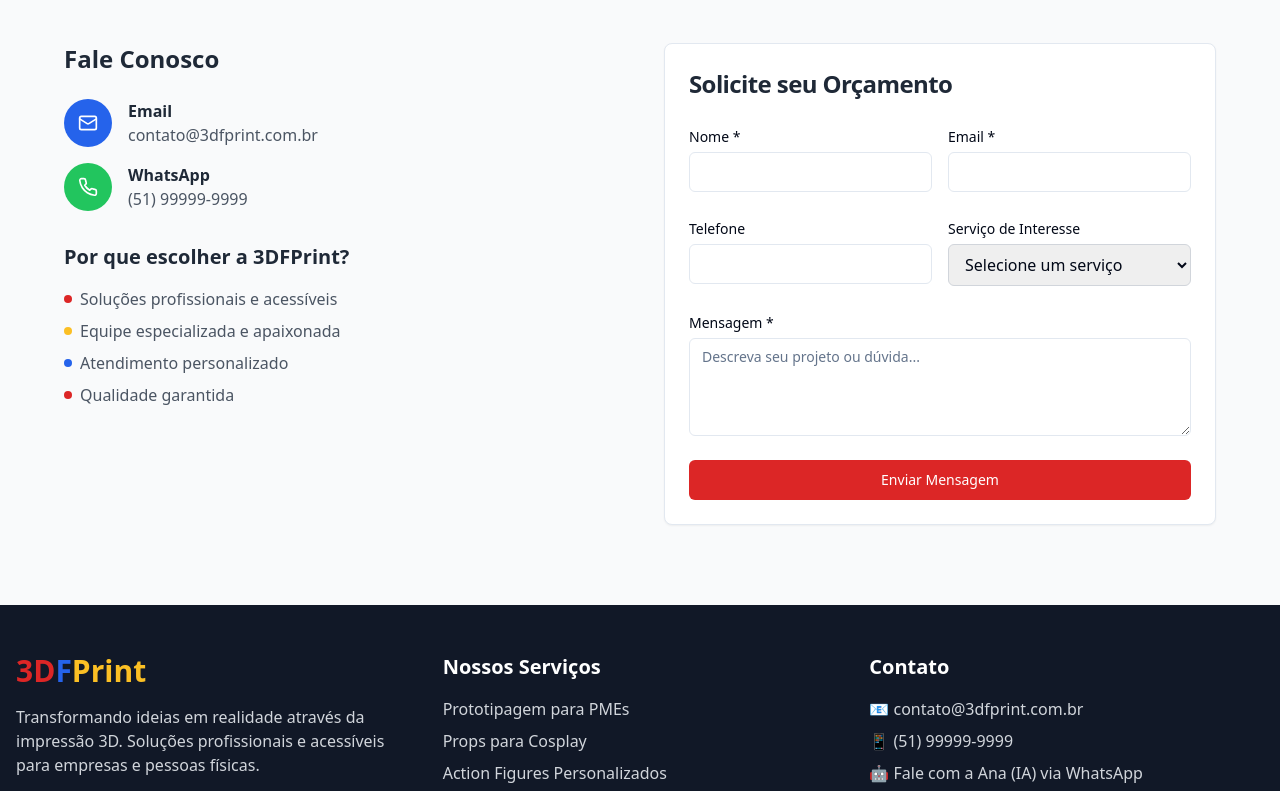
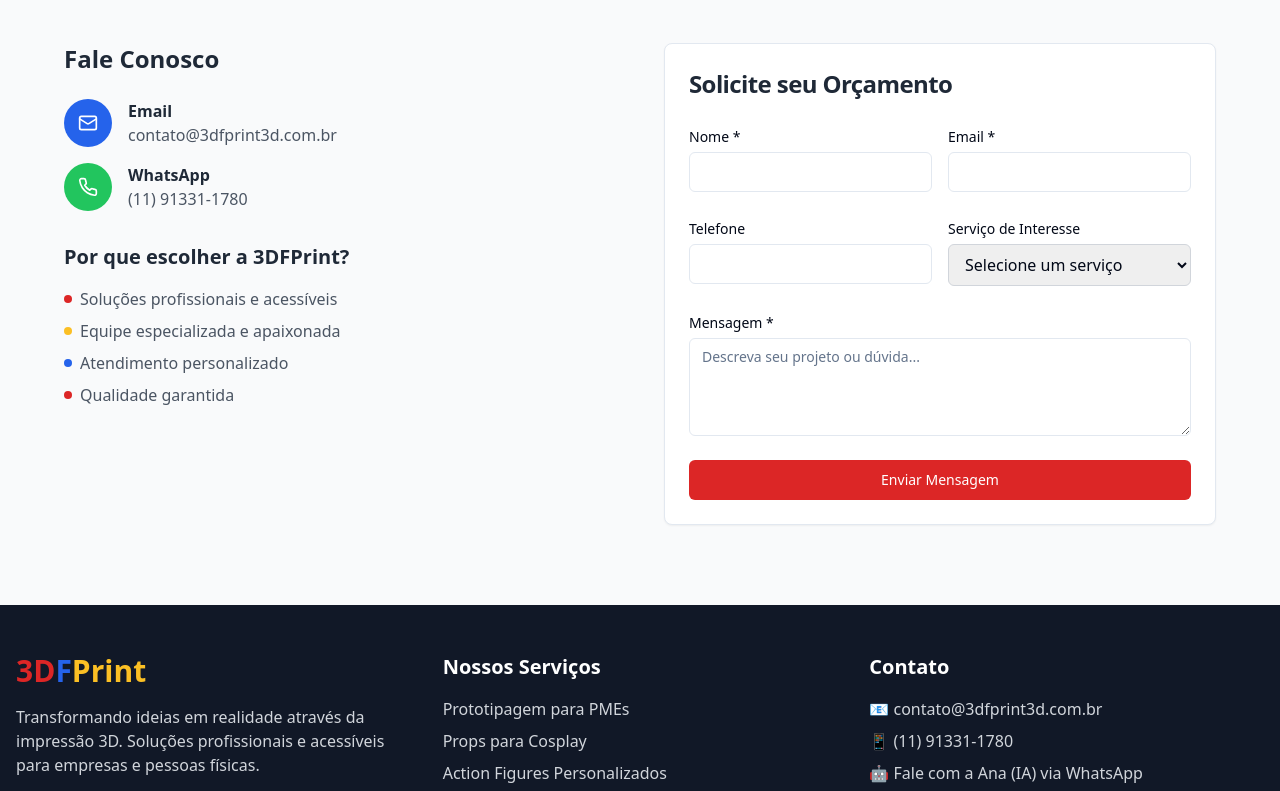
Before and after one commit to 3dfprint/3dfprint, a React (Vite) app: page / in a window 1280 px wide. Shown: the part 3080-3871 px from the top of the page. Built offline with nearby package versions, Linux system fonts and the light colour scheme.

Commit message:
Atualizar informações de contato

```diff
--- a/src/components/ContactForm.tsx
+++ b/src/components/ContactForm.tsx
@@ -1,4 +1,3 @@
-
 import { useState } from 'react';
 import { Button } from '@/components/ui/button';
 import { Input } from '@/components/ui/input';
@@ -75,7 +74,7 @@ const ContactForm = () => {
                   </div>
                   <div>
                     <p className="font-semibold text-gray-800">Email</p>
-                    <p className="text-gray-600">contato@3dfprint.com.br</p>
+                    <p className="text-gray-600">contato@3dfprint3d.com.br</p>
                   </div>
                 </div>
                 <div className="flex items-center space-x-4">
@@ -84,7 +83,7 @@ const ContactForm = () => {
                   </div>
                   <div>
                     <p className="font-semibold text-gray-800">WhatsApp</p>
-                    <p className="text-gray-600">(51) 99999-9999</p>
+                    <p className="text-gray-600">(11) 91331-1780</p>
                   </div>
                 </div>
               </div>
--- a/src/components/Footer.tsx
+++ b/src/components/Footer.tsx
@@ -1,4 +1,3 @@
-
 import { Instagram, Mail, Phone } from 'lucide-react';
 
 const Footer = () => {
@@ -9,14 +8,14 @@ const Footer = () => {
   };
 
   const handleEmailClick = () => {
-    window.location.href = 'mailto:contato@3dfprint.com.br';
+    window.location.href = 'mailto:contato@3dfprint3d.com.br';
   };
 
   const handleWhatsAppClick = () => {
     const message = encodeURIComponent(
       "Olá! Gostaria de saber mais sobre os serviços da 3DFPrint."
     );
-    window.open(`https://wa.me/5551999999999?text=${message}`, '_blank');
+    window.open(`https://wa.me/5511913311780?text=${message}`, '_blank');
   };
 
   return (
@@ -72,8 +71,8 @@ const Footer = () => {
           <div>
             <h3 className="text-xl font-bold mb-4">Contato</h3>
             <div className="space-y-2 text-gray-300">
-              <p>📧 contato@3dfprint.com.br</p>
-              <p>📱 (51) 99999-9999</p>
+              <p>📧 contato@3dfprint3d.com.br</p>
+              <p>📱 (11) 91331-1780</p>
               <p>🤖 Fale com a Ana (IA) via WhatsApp</p>
             </div>
           </div>
--- a/src/components/WhatsAppWidget.tsx
+++ b/src/components/WhatsAppWidget.tsx
@@ -1,4 +1,3 @@
-
 import { useState } from 'react';
 import { MessageCircle, X } from 'lucide-react';
 import { Button } from '@/components/ui/button';
@@ -10,7 +9,7 @@ const WhatsAppWidget = () => {
     const message = encodeURIComponent(
       "Olá! Gostaria de falar com a Ana, a assistente de IA da 3DFPrint, sobre serviços de impressão 3D."
     );
-    window.open(`https://wa.me/5551999999999?text=${message}`, '_blank');
+    window.open(`https://wa.me/5511913311780?text=${message}`, '_blank');
   };
 
   return (
--- a/src/pages/Index.tsx
+++ b/src/pages/Index.tsx
@@ -1,4 +1,3 @@
-
 import { useState, useEffect } from 'react';
 import { Button } from '@/components/ui/button';
 import { Card, CardContent } from '@/components/ui/card';
@@ -275,7 +274,7 @@ const Index = () => {
               Solicitar Orçamento
             </Button>
             <Button
-              onClick={() => window.open('https://wa.me/5551999999999', '_blank')}
+              onClick={() => window.open('https://wa.me/5511913311780', '_blank')}
               variant="outline"
               size="lg"
               className="border-white text-white hover:bg-white hover:text-brand-blue px-8 py-4 text-lg font-semibold"
```
